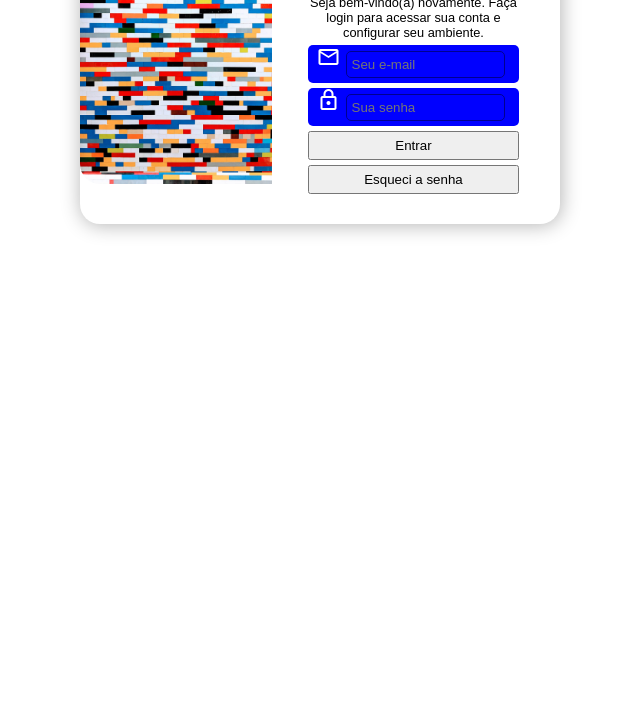
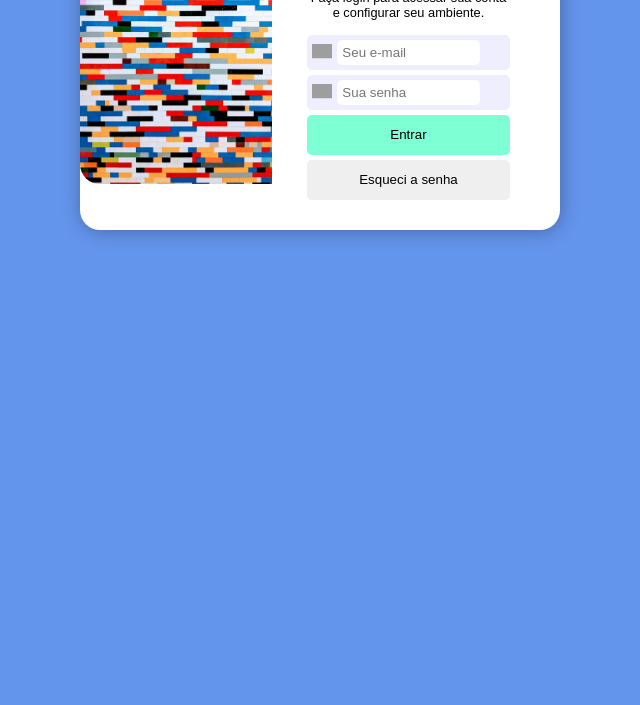
Before and after one commit to larryworkson/04-HTML-CSS, a plain HTML site: page desafios/dasafio-17-login/index.html in a window 1280 px wide. Shown: the part 125-830 px from the top of the page, without its empty margins (320-960 px from the left). Before the commit the page ends 800 px from the top, so only its background shows below. Drawn offline with nearby package versions, Linux system fonts and the light colour scheme; grey boxes are pictures that could not be loaded; files whose address does not match are found by name.

Commit message:
atualização exercicio

```diff
--- a/desafios/dasafio-17-login/estilos/style.css
+++ b/desafios/dasafio-17-login/estilos/style.css
@@ -4,6 +4,17 @@
     margin: 0px;
     padding: 0px;
     font-family: Arial, Helvetica, sans-serif;
+    box-sizing: border-box; /* nesta config o tamanho total do elemento inclui o conteúdo, o padding e a borda, mas não a margem. */
+}
+
+body, html {
+    background-color: cornflowerblue;
+    height: 100vh;
+    width: 100vw;
+}
+main {
+    width: 100vw;
+    height: 100vh;
 }
 
 section#login {
@@ -16,15 +27,18 @@ section#login {
 div#img {
     width: 100%;
     height: 200px;
+    display: block;
     background-image: url('..//img/bg-pattern.jpg');
     background-position: center center;
+    background-repeat: no-repeat;
     transition-duration: 0.2s;
-    background-size: contain;
+    background-size: cover;
     border-radius: 20px 20px 0px 0px;
 
 }
 
 div#formulario {
+    display: block;
     width: 100%;
     text-align: center;
     padding: 5px 5px 25px 5px;
@@ -35,30 +49,40 @@ div#formulario h1 {
     margin: 10px;
 
 }
-div#formulario p {
+p#txt {
     width: 80%;
-    margin: 5px auto;
+    margin: 5px auto 15px auto;
     font-size: 0.8em;
 }
-p.in {
+div.campos {
+    background-color: rgb(238, 238, 255);
     width: 80%;
-    background-color: blue;
-    color: #ffffff;
+    margin: 5px auto 5px auto;
     border-radius: 5px;
 
 }
-span.icone {
+p.in {
+    position: relative;
+    color: #ffffff;
+    display: inline;
+}
 
+p.in > img {
+    position: absolute;
+    top: 50%;
+    left: 50%;
+    transform: translate(-100%, -50%);
+    width: 20px;
 }
 
 div#formulario input {
-    background-color: rgba(207, 207, 207, 0);
+    background-color: rgb(255, 255, 255);
     width: 70%;
     padding: 5px;
     margin: 5px;
-    color: white;
-    border: 1px solid rgb(0, 0, 143);
+    border: none; /* 1px solid rgb(0, 0, 143); */
     border-radius: 5px;
+
 
 }
 
@@ -67,6 +91,21 @@ div#formulario button {
     width: 80%;
     margin: 5px auto;
     padding: 5px;
+    border-radius: 5px;
+    border: none;
+    height: 40px;
+    cursor: pointer;
 
 
 }
+
+button#entrar {
+    background-color: aquamarine;
+    transition-duration: 0.2s;
+}
+
+
+button#entrar:hover {
+    background-color: rgb(53, 229, 170);
+    transition-duration: 0.2s;
+}
--- a/desafios/dasafio-17-login/index.html
+++ b/desafios/dasafio-17-login/index.html
@@ -4,7 +4,6 @@
     <meta charset="UTF-8">
     <meta name="viewport" content="width=device-width, initial-scale=1.0">
     <title>Login</title>
-    <link rel="stylesheet" href="https://fonts.googleapis.com/css2?family=Material+Symbols+Outlined:opsz,wght,FILL,GRAD@20..48,100..700,0..1,-50..200" />
     <link rel="stylesheet" href="estilos/style.css">
     <link rel="stylesheet" href="estilos/mediaqueries.css">
 </head>
@@ -16,15 +15,22 @@
 
             <div id="formulario">
                 <h1>Login</h1>
-                <p>Seja bem-vindo(a) novamente. Faça login para acessar sua conta e configurar seu ambiente.</p>
+                <p id="txt">Seja bem-vindo(a) novamente. Faça login para acessar sua conta e configurar seu ambiente.</p>
                 <form>
-                    <p class="in">
-                        <span class="material-symbols-outlined icone">mail</span><input type="email" name="email" id="iemail" placeholder="Seu e-mail">
-                    </p>
-                    <p class="in">
-                        <span class="material-symbols-outlined icone">lock</span><input type="password" minlength="8" required placeholder="Sua senha">
-                    </p>
-                    <button>Entrar</button>
+                    <div class="campos">
+                        <p class="in">
+                            <img src="https://uxwing.com/wp-content/themes/uxwing/download/communication-chat-call/purple-mail-icon.png">
+                        </p>
+                        <input type="email" name="email" id="iemail" placeholder="Seu e-mail">
+                    </div>
+                    <div class="campos">
+                        <p class="in">
+                            <img src="https://cdn-icons-png.flaticon.com/512/891/891399.png">
+                        </p>
+                        <input type="password" minlength="8" required placeholder="Sua senha">
+                    </div>
+
+                    <button id="entrar">Entrar</button>
                     <button>Esqueci a senha</button>
                 </form>
             </div>
```
